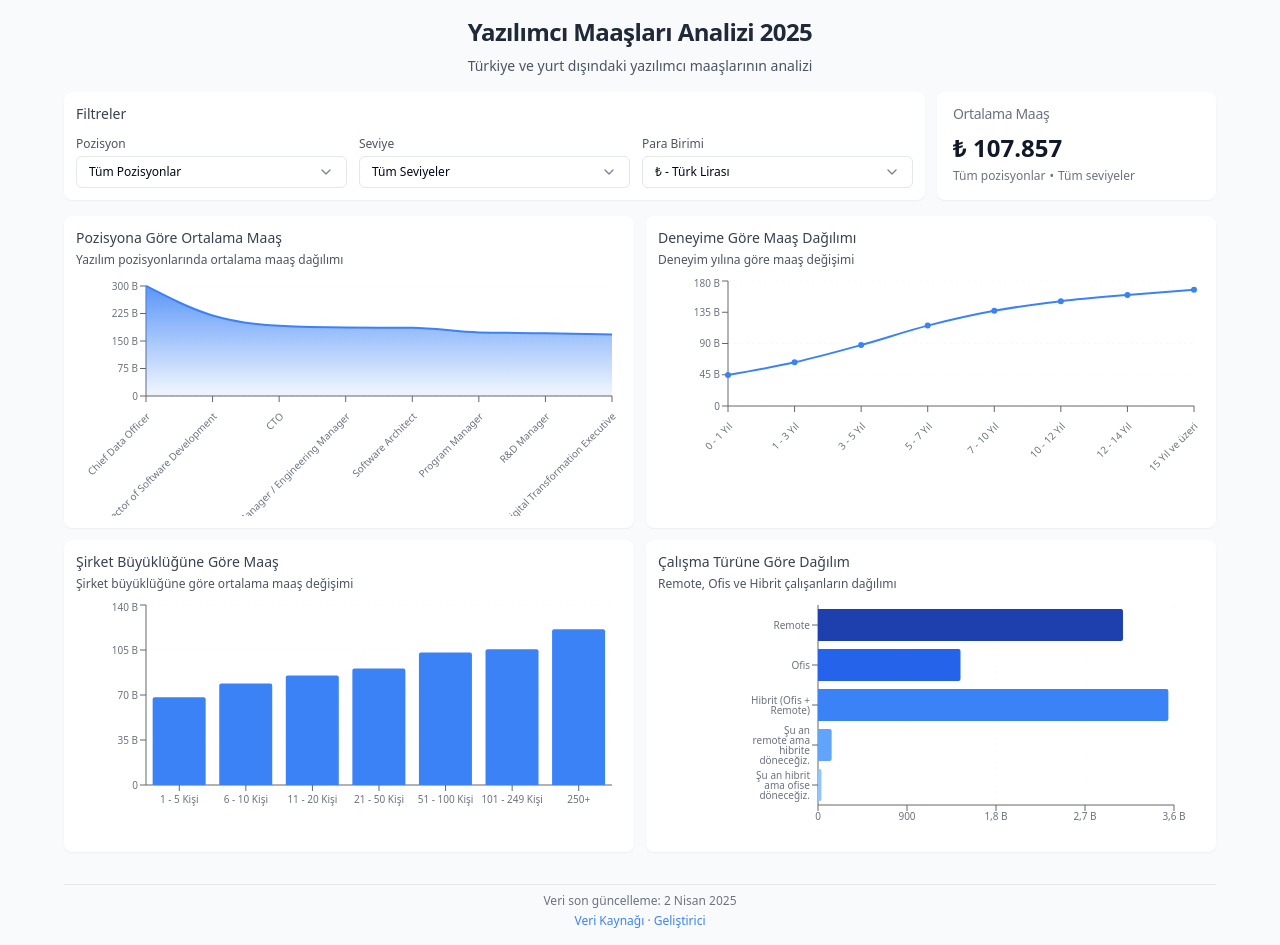
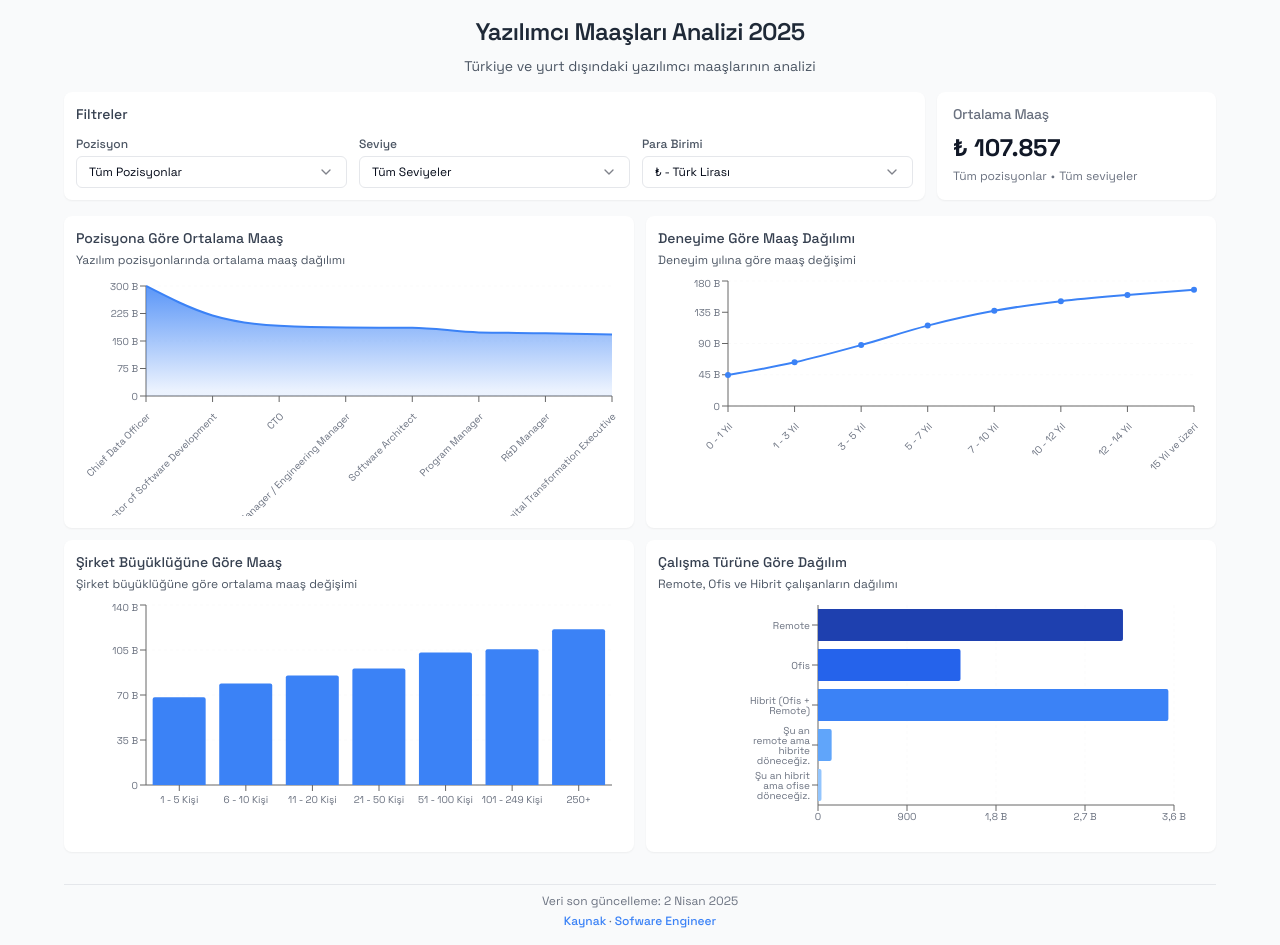
Before and after one commit to berkayderin/yazilimci-maaslari-2025, a Next.js app: page / in a window 1280 px wide. Built offline with nearby package versions, Linux system fonts and the light colour scheme.

Commit message:
edit font

```diff
--- a/app/globals.css
+++ b/app/globals.css
@@ -8,10 +8,9 @@
   }
 }
 
-
-
 @layer base {
   :root {
+    --font-family: 'Space Grotesk';
     --background: 0 0% 100%;
     --foreground: 222.2 84% 4.9%;
     --card: 0 0% 100%;
@@ -64,15 +63,17 @@
     --chart-4: 280 65% 60%;
     --chart-5: 340 75% 55%;
   }
-}
-
-
-
-@layer base {
   * {
     @apply border-border;
   }
   body {
     @apply bg-background text-foreground;
+    font-family: var(--font-family);
+  }
+  h1, h2, h3, h4, h5, h6 {
+    font-weight: 600;
+  }
+  p, span, div {
+    font-weight: 400;
   }
 }
--- a/app/layout.tsx
+++ b/app/layout.tsx
@@ -1,16 +1,12 @@
 import type { Metadata } from "next";
-import localFont from "next/font/local";
+import { Space_Grotesk } from "next/font/google";
 import "./globals.css";
 
-const geistSans = localFont({
-  src: "./fonts/GeistVF.woff",
-  variable: "--font-geist-sans",
-  weight: "100 900",
-});
-const geistMono = localFont({
-  src: "./fonts/GeistMonoVF.woff",
-  variable: "--font-geist-mono",
-  weight: "100 900",
+const spaceGrotesk = Space_Grotesk({
+  subsets: ["latin"],
+  weight: ["300", "400", "500", "600", "700"],
+  display: "swap",
+  variable: "--font-space-grotesk",
 });
 
 export const metadata: Metadata = {
@@ -59,9 +55,7 @@ export default function RootLayout({
 }>) {
   return (
     <html lang="tr">
-      <body
-        className={`${geistSans.variable} ${geistMono.variable} antialiased`}
-      >
+      <body className={`${spaceGrotesk.variable} font-sans antialiased`}>
         {children}
       </body>
     </html>
--- a/app/page.tsx
+++ b/app/page.tsx
@@ -603,7 +603,7 @@ export default function Home() {
             rel="noopener noreferrer"
             className="text-blue-500 hover:underline font-medium"
           >
-            Veri Kaynağı
+            Kaynak
           </a>{" "}
           &middot;{" "}
           <a
@@ -612,7 +612,7 @@ export default function Home() {
             rel="noopener noreferrer"
             className="text-blue-500 hover:underline font-medium"
           >
-            Geliştirici
+            Sofware Engineer
           </a>
         </p>
       </footer>
--- a/tailwind.config.ts
+++ b/tailwind.config.ts
@@ -9,6 +9,9 @@ const config: Config = {
   ],
   theme: {
   	extend: {
+  		fontFamily: {
+  			sans: ["var(--font-space-grotesk)"],
+  		},
   		colors: {
   			background: 'hsl(var(--background))',
   			foreground: 'hsl(var(--foreground))',
```
Also changed, not shown: app/fonts/GeistMonoVF.woff (deleted), app/fonts/GeistVF.woff (deleted).
